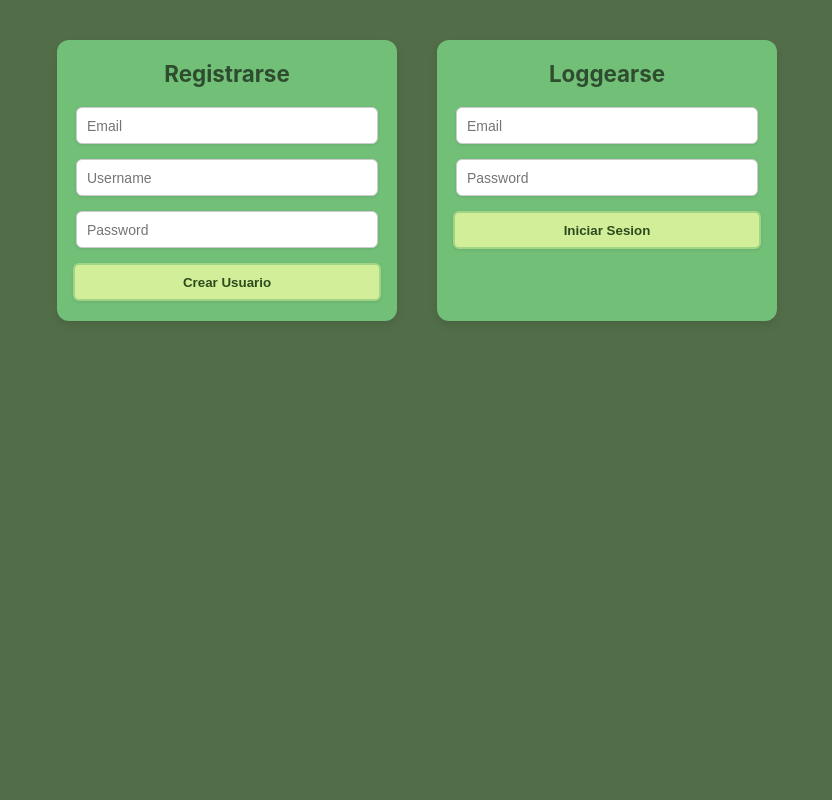
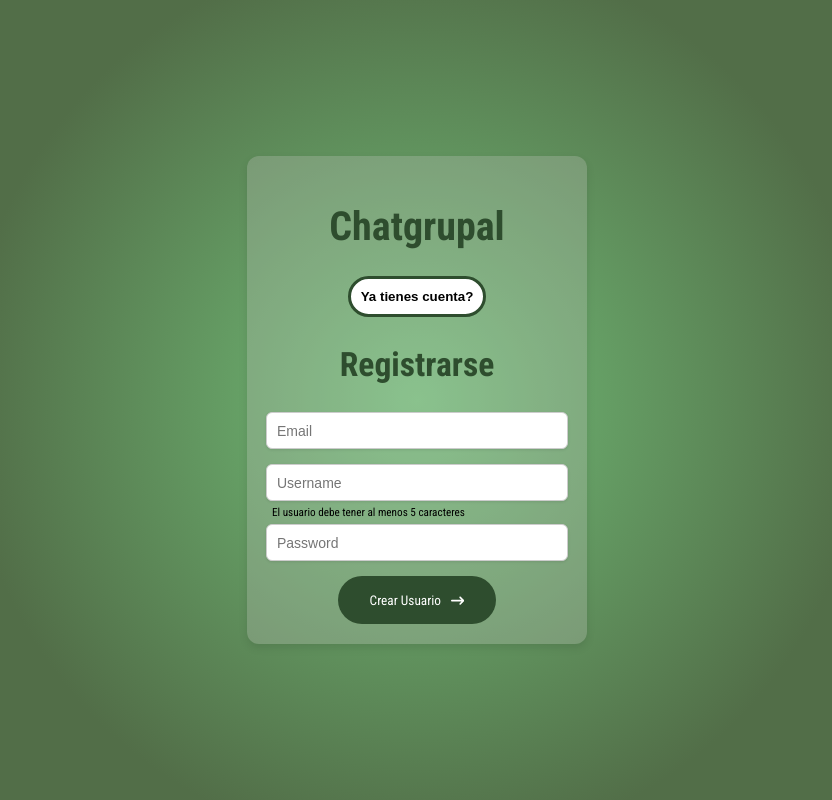
Before and after one commit to Santi-Burgos/group-project-frontend, a React (Create React App) app: page / in a window 1280 px wide. Shown: the whole page, without its empty margins (223-1055 px from the left). Built offline with nearby package versions, Linux system fonts and the light colour scheme; no server answers.

Commit message:
Refac: styles

```diff
--- a/public/index.html
+++ b/public/index.html
@@ -3,6 +3,9 @@
   <head>
     <meta charset="utf-8" />
     <link rel="icon" href="%PUBLIC_URL%/favicon.ico" />
+    <link rel="preconnect" href="https://fonts.googleapis.com">
+    <link rel="preconnect" href="https://fonts.gstatic.com" crossorigin>
+    <link href="https://fonts.googleapis.com/css2?family=Geist:wght@100..900&family=Roboto+Condensed:ital,wght@0,100..900;1,100..900&display=swap" rel="stylesheet">
     <meta name="viewport" content="width=device-width, initial-scale=1" />
     <meta name="theme-color" content="#000000" />
     <meta
--- a/src/App.css
+++ b/src/App.css
@@ -1,3 +1,8 @@
+:root {
+  --roboto-condensed: "Roboto Condensed", sans-serif;
+}
+
+
 .App {
   text-align: center;
 }
@@ -24,38 +29,58 @@
   color: white;
 }
 
-.App-link {
-  color: #61dafb;
+              /* LOGIN */
+
+.body {
+  display: flex;
+  height: 100vh;
+  justify-content: center;
+  gap: 40px;
+  flex-wrap: wrap;
+  align-content: center;
 }
 
-@keyframes App-logo-spin {
-  from {
-    transform: rotate(0deg);
+.container{
+  display: flex;
+  width: 100%;
+  justify-content: center;
+  align-items: center;
 }
-  to {
-    transform: rotate(360deg);
+
+.button-login{
+  padding: 10px 10px;
+  border: 3px solid #2e4d2e;
+  border-radius: 45px;
+  transition: all 0.3s;
+  cursor: pointer;
+  background: white;
+  font-weight: 550;
+
 }
-}
-.body {
-  display: flex;
-  justify-content: center;
-  gap: 40px;
-  margin-top: 40px;
-  flex-wrap: wrap;
+.button-login:hover{
+  background: #2e4d2e;
+  color: white;
+  transform: translateY(-2px)
 }
 
 .contenedor-login {
-  background-color: #72BF78;
+    background-color: #cbc9c942;
     padding: 20px 30px;
     border-radius: 12px;
     box-shadow: 0 4px 8px rgba(0, 0, 0, 0.1);
     min-width: 280px;
-  max-width: 320px;
     display: flex;
     flex-direction: column;
     align-items: center;
 }
-
+.contenedor-login h1{
+  font-family: var(--roboto-condensed);
+  font-size: 2.5rem;
+  color: #2e4d2e;
+}
+.contenedor-login h2{
+  font-family: var(--roboto-condensed);
+}
 .card-login {
   width: 100%;
   display: flex;
@@ -68,7 +93,6 @@
   color: #2e4d2e;
   font-size: 1.4rem;
   font-weight: bold;
-  margin-bottom: 20px;
   text-align: center;
 }
 
@@ -81,8 +105,7 @@
   border-radius: 6px;
   font-size: 14px;
 }
-.contenedor-login input,
-.contenedor-login button {
+.contenedor-login input{
   box-shadow: 0 1px 3px rgba(0, 0, 0, 0.1);
   transition: all 0.2s ease-in-out;
 }
@@ -93,31 +116,64 @@
   box-shadow: 0 0 5px rgba(160, 214, 131, 0.6);
 }
 
-
 .contenedor-login input::selection {
   background-color: gray;
   color: white;
 }
 
-.contenedor-login button {
-  width: 110%;
-  height: 38px;
-  background-color: #D3EE98;
-  border: 2px solid #A0D683;
-  border-radius: 6px;
-  font-weight: bold;
-  color: #2d4b1d;
+/* Button on to login */
+.button {
+  position: relative;
+  overflow: hidden;
+  height: 3rem;
+  padding: 0 2rem;
+  border-radius: 1.5rem;
+  background: #2e4d2e;
+  background-size: 400%;
+  color: #fff;
+  font-family: var(--roboto-condensed);
+  border: none;
   cursor: pointer;
-  transition: background-color 0.3s ease;
 }
 
-.contenedor-login button:hover {
-  background-color: #A0D683;
-  border-color: #D3EE98;
+.button:hover::before {
+  transform: scaleX(1);
 }
 
+.button-content {
+    position: relative;
+    z-index: 1;
+    display: flex;
+    align-items: center;
+    gap: 10px;
+}
 
+.button::before {
+  content: "";
+  position: absolute;
+  top: 0;
+  left: 0;
+  transform: scaleX(0);
+  transform-origin: 0 50%;
+  width: 100%;
+  height: inherit;
+  border: none;
+  border-radius: inherit;
+  background: linear-gradient(
+    82.3deg,rgba(114, 191, 120, 1) 0%, rgba(22, 75, 1, 0.99) 100%)  ;
+  transition: all 0.475s;
+}
 
+.clarification{
+    font-size: 0.7rem;
+    font-family: var(--roboto-condensed);
+    width: 100%;
+    display: flex;
+    margin-top: -10px;
+    margin-right: 10px;
+    margin-bottom: 5px;
+    justify-content: flex-start;
+}
 
 /* estilos post login */
 
--- a/src/components/logger.js
+++ b/src/components/logger.js
@@ -1,9 +1,12 @@
-import React, {useState} from 'react';
+import {useState} from 'react';
 import { createUser, loggearUser } from '../services/servicesLogin.js';
 import { useNavigate } from 'react-router-dom';
 import { Toast } from './toast.js';
+import { FaArrowRightLong } from "react-icons/fa6";
+
 
 const Logger = () =>{
+    const navigate = useNavigate('');
 
     const [newUser, setNewUser] = useState({
         address_mail:'',
@@ -15,7 +18,11 @@ const Logger = () =>{
         password:''})
 
     const [toast, setToast] = useState(null);
-    const navigate = useNavigate('');
+    const [view, setView] = useState(false);
+
+    const changeView = () =>{
+        setView(!view);
+    }
 
     const handleCreateUser = async() =>{
         try{
@@ -51,10 +58,19 @@ const Logger = () =>{
 
     return(
         <div className='body'>
-            <div
-            className='contenedor-login'>
+            {(!view) ?
+            <div className='container'>
+                <div className='contenedor-login'>
+                    <h1>Chatgrupal</h1>
+                    <button onClick={changeView} className='button-login'>
+                        <span>
+                            Ya tienes cuenta?
+                        </span>
+                    </button>
                     <div className='card-login'>
-                        <div className='login-title'>Registrarse</div>
+                            <div className='login-title'>
+                                <h2>Registrarse</h2>
+                            </div>
                             <input
                                 placeholder='Email'
                                 type ="Text"
@@ -67,19 +83,31 @@ const Logger = () =>{
                                 value={newUser.username}
                                 onChange={(e) => setNewUser({ ...newUser, username: e.target.value })}
                             />
+                            <span className='clarification'>El usuario debe tener al menos 5 caracteres</span>
                             <input
                                 placeholder='Password'
                                 type='Password'
                                 value ={newUser.password}
                                 onChange={(e) => setNewUser({ ...newUser, password: e.target.value })}
                             />
-                        <button onClick={handleCreateUser}>Crear Usuario</button>
+                            <button className='button'onClick={handleCreateUser}>
+                                <span className='button-content'>Crear Usuario <FaArrowRightLong/></span>
+                            </button>
                     </div>
                 </div>
-            <div
-            className='contenedor-login'>
+            </div> :
+            <div className='container'>
+                <div className='contenedor-login'>
+                    <h1>Chatgrupal</h1>
+                    <button onClick={changeView} className='button-login'>
+                        <span>
+                            No tienes cuenta?
+                        </span>
+                    </button>
                     <div className='card-login'>
-                    <div className='login-title'>Loggearse</div>
+                        <div className='login-title'>
+                            <h2>Login</h2>
+                        </div>
                         <input
                             placeholder='Email'
                             type ="Text"
@@ -92,9 +120,12 @@ const Logger = () =>{
                             value={newUserLogin.password}
                             onChange={(e) => setNewUserLogin({ ...newUserLogin, password: e.target.value })}
                         />
-                    <button onClick={handleLoggin}> Iniciar Sesion </button>
+                        <button className='button' onClick={handleLoggin}>
+                            <span className='button-content'>Iniciar Sesion <FaArrowRightLong/></span></button>
                     </div>
                 </div>
+            </div>
+            }
             {toast && (
                 <Toast
                 message={toast.message}
--- a/src/components/messageRoom.js
+++ b/src/components/messageRoom.js
@@ -55,8 +55,6 @@ const MessageRoom = ({ groupId }) => {
         setNewBodyMessage("");
     };
 
-
-
     return (
         <div className='message-room'>
             <div className='message-container'>
@@ -76,7 +74,7 @@ const MessageRoom = ({ groupId }) => {
                     <InviteButton groupID={groupId} />
                 </div>
 
-                {messages?.length > 0 ? (
+                {messages?.length !== 0 ? (
                     messages.map((msg) => (
                         <div className='container-user-body' key={msg.id_msg}>
                             <div className='message-user'>{msg.username}:</div>
--- a/src/index.css
+++ b/src/index.css
@@ -5,7 +5,8 @@ body {
     sans-serif;
   -webkit-font-smoothing: antialiased;
   -moz-osx-font-smoothing: grayscale;
-  background-color: #526E48;
+  background: #72BF78;
+  background: radial-gradient(circle, rgba(114, 191, 120, 1) 0%, rgba(82, 110, 72, 1) 60%);
 }
 
 code {
```
Lines whose indentation alone changed are shown as unchanged.
